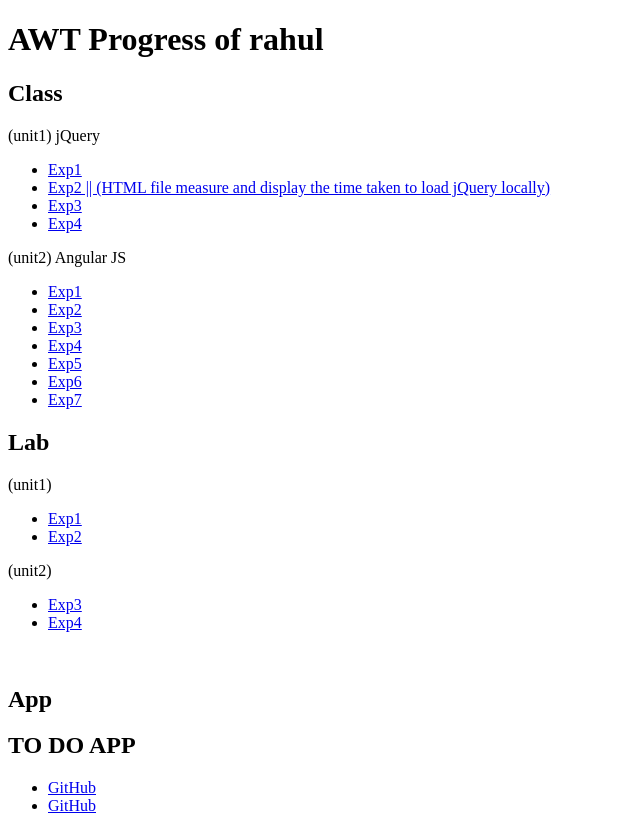
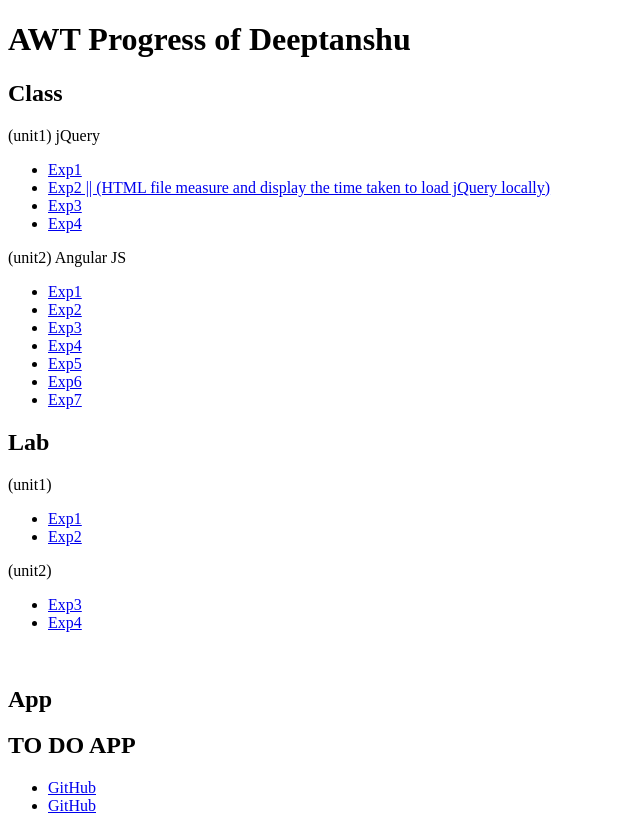
Before and after one commit to deeptanshu06/awt, a plain HTML site: page index.html in a window 1280 px wide. Shown: the top 817 px of the page, without its empty margins (0-640 px from the left). Drawn offline with Linux system fonts and the light colour scheme.

Commit message:
index.html

```diff
--- a/index.html
+++ b/index.html
@@ -4,11 +4,11 @@
 <head>
     <meta charset="UTF-8">
     <meta name="viewport" content="width=device-width, initial-scale=1.0">
-    <title>590018536</title>
+    <title>590018834</title>
 </head>
 
 <body>
-    <h1>AWT Progress of rahul</h1>
+    <h1>AWT Progress of Deeptanshu</h1>
 
     <section>
         <h2>Class</h2>
```
